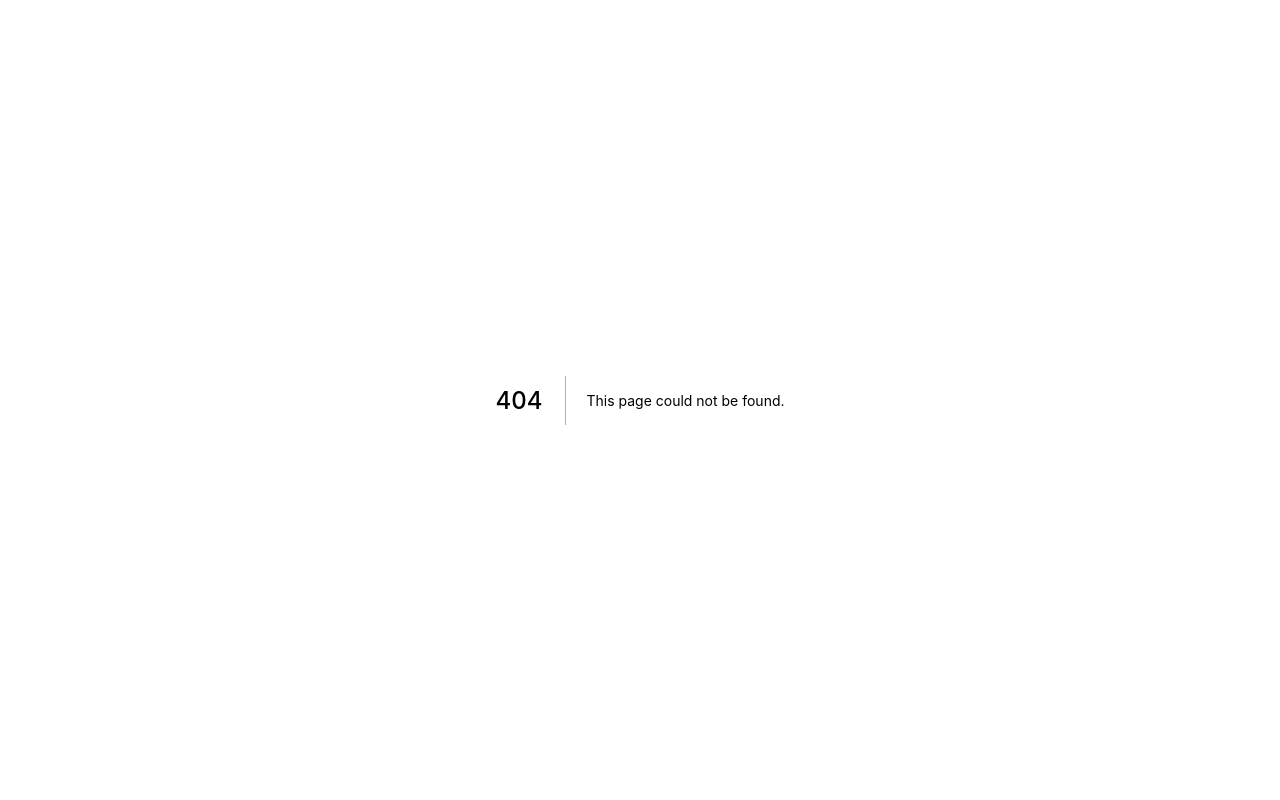
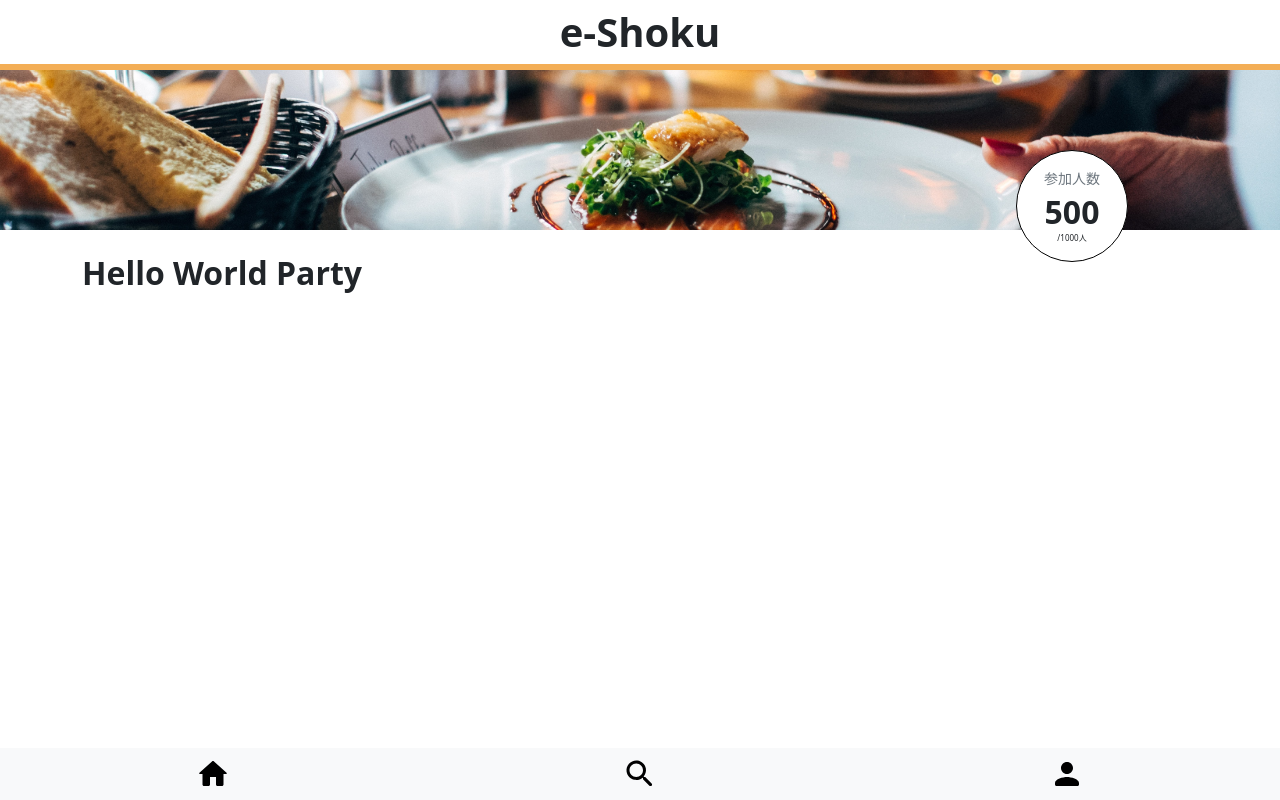
Before and after one commit to ryoheinan/e-shoku-webapp, a Next.js app: page /room in a window 1280 px wide. Before the commit this address had no page. Built offline with nearby package versions, Linux system fonts and the light colour scheme.

Commit message:
Create room page

```diff
--- a/pages/index.tsx
+++ b/pages/index.tsx
@@ -4,7 +4,6 @@ import Link from 'next/link'
 import Nav from '../components/nav'
 import RoomCard from '../components/roomCard'
 import InfoCard from '../components/infoCard'
-import styles from '../styles/Home.module.scss'
 
 const Home: NextPage = () => {
   return (
--- /dev/null
+++ b/pages/room.tsx
@@ -0,0 +1,47 @@
+import type { NextPage } from 'next'
+import Head from 'next/head'
+import Link from 'next/link'
+import Image from 'next/image'
+import Nav from '../components/nav'
+import InfoCard from '../components/infoCard'
+import styles from '../styles/room.module.scss'
+
+const Room: NextPage = () => {
+  return (
+    <Nav isRoom={true}>
+      <Head>
+        <title>e-Shoku</title>
+      </Head>
+      <div className={`mb-4 ${styles.topImage}`}>
+        <Image
+          alt="Foods"
+          src="/images/foods.jpg"
+          layout="fill"
+          width={400}
+          height={200}
+          quality={100}
+          objectFit="cover"
+        />
+        <div
+          className={`container d-flex justify-content-end ${styles.circleArea}`}
+        >
+          <div
+            className={`d-flex justify-content-center align-items-center ${styles.circle}`}
+          >
+            <div>
+              <div className="text-center small text-muted mb-1">参加人数</div>
+              <div className="h2 text-center mb-0">500</div>
+              <div className={styles.denom}>/1000人</div>
+            </div>
+          </div>
+        </div>
+      </div>
+
+      <section>
+        <h2 className="container">Hello World Party</h2>
+      </section>
+    </Nav>
+  )
+}
+
+export default Room
--- /dev/null
+++ b/styles/room.module.scss
@@ -0,0 +1,25 @@
+.topImage {
+  position: relative;
+  height: 10rem;
+  z-index: -1;
+}
+
+.circleArea {
+  position: absolute;
+  top: 5rem;
+}
+
+.circle {
+  width: 7rem;
+  height: 7rem;
+  border-radius: 50%;
+  border: solid #000 1px;
+  z-index: 99;
+  text-align: right;
+  background-color: #ffffff;
+}
+
+.denom{
+  font-size: 0.5rem;
+  text-align: center;
+}
```
